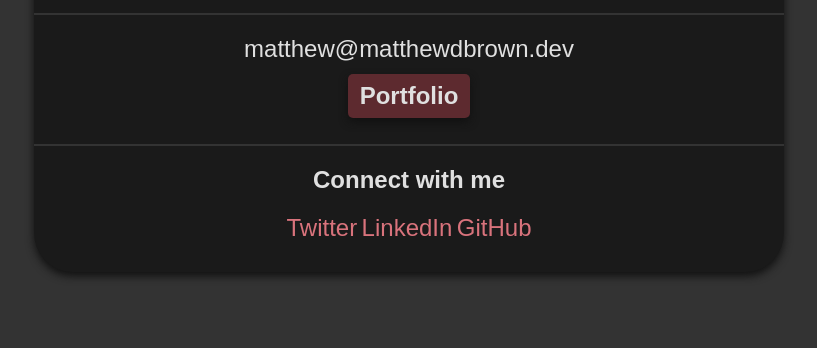
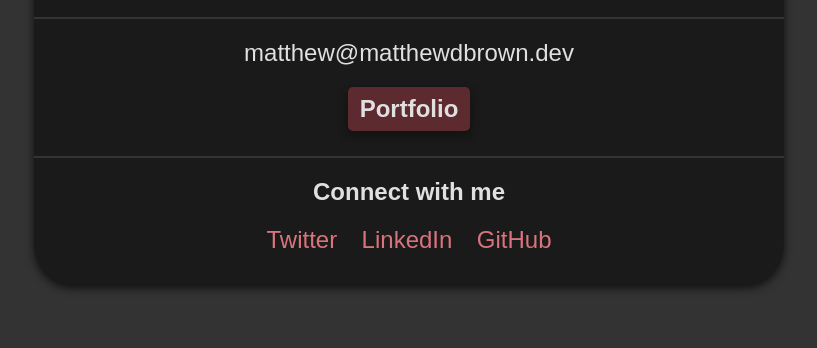
Before and after one commit to mdbrown33/mdbrown33.github.io, a plain HTML site: page index.html in a window 1280 px wide. Shown: the part 587-935 px from the top of the page, without its empty margins (231-1048 px from the left). Drawn offline with Linux system fonts and the light colour scheme.

Commit message:
adjust spacing of elements

```diff
--- a/styles.css
+++ b/styles.css
@@ -2,6 +2,8 @@ body {
     background-color: #333333;
     font-family: Arial, sans-serif;
     color: #E0E0E0;
+    margin: 0;
+    padding: 0;
 }
 
 p {
@@ -78,6 +80,7 @@ hr {
 .company {
     font-style: italic;
     font-size: 18px;
+    margin-top: 8px;
 }
 
 h2 {
@@ -88,13 +91,21 @@ h2 {
     font-size: 16px;
 }
 
+.footer-links {
+    width: 100%;
+    margin-right: 10px;
+    margin-left: 10px;
+    padding: 0;
+
+}
+
 #portfolio-button {
     background-color: #5D2A2F;
     border: none;
     padding: 8px 12px;
     text-align: center;
     display: inline-block;
-    margin: 6px 2px;
+    margin: 15px 2px 5px 2px;
     border-radius: 5px;
     box-shadow: 0 4px 8px #111111;
 }
```
